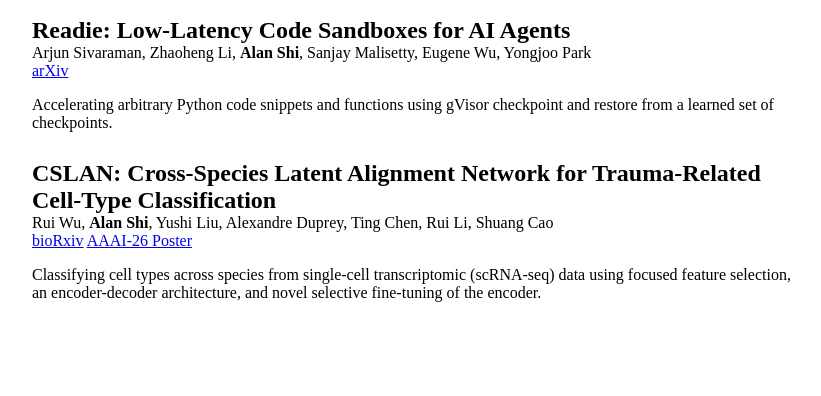
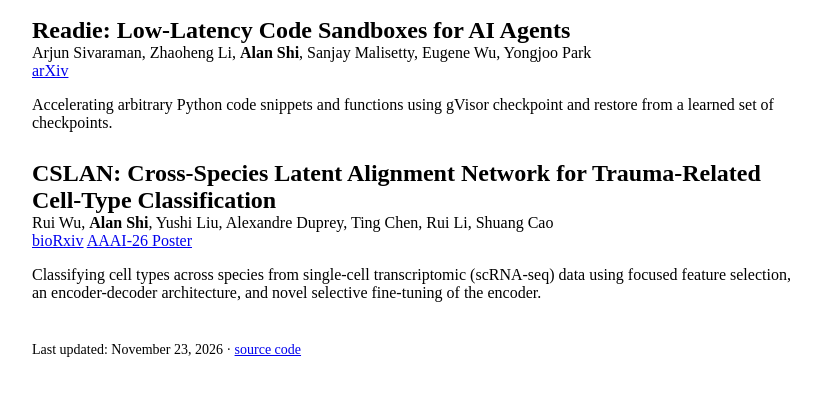
Before and after one commit to alankshi/alankshi.github.io, a plain HTML site: page papers.html in a window 1280 px wide. Shown: the part 116-512 px from the top of the page, without its empty margins (224-1045 px from the left). Drawn offline with Linux system fonts and the light colour scheme.

Commit message:
Add footer

```diff
--- a/papers.html
+++ b/papers.html
@@ -59,6 +59,16 @@
                 an encoder-decoder architecture, and novel selective fine-tuning
                 of the encoder.
             </p>
+
+            <footer class="site-footer">
+                Last updated:
+                <time datetime="2026-11-23">November 23, 2026</time> ·
+                <a
+                    href="https://github.com/alankshi/alankshi.github.io"
+                    target="_blank"
+                    >source code</a
+                >
+            </footer>
         </main>
     </body>
 </html>
--- a/stylesheet.css
+++ b/stylesheet.css
@@ -7,6 +7,11 @@ h1, h2, h3, h4, h5, h6 {
 main {
   max-width: 48rem;
   margin-inline: auto;
+}
+
+.site-footer {
+  margin-block-start: 2rem;
+  font-size: 0.875rem;
 }
 
 .home-header nav {
```
Also changed, not shown: index.html (+12 -8 lines), projects.html (+10 -0 lines), work.html (+10 -0 lines).
